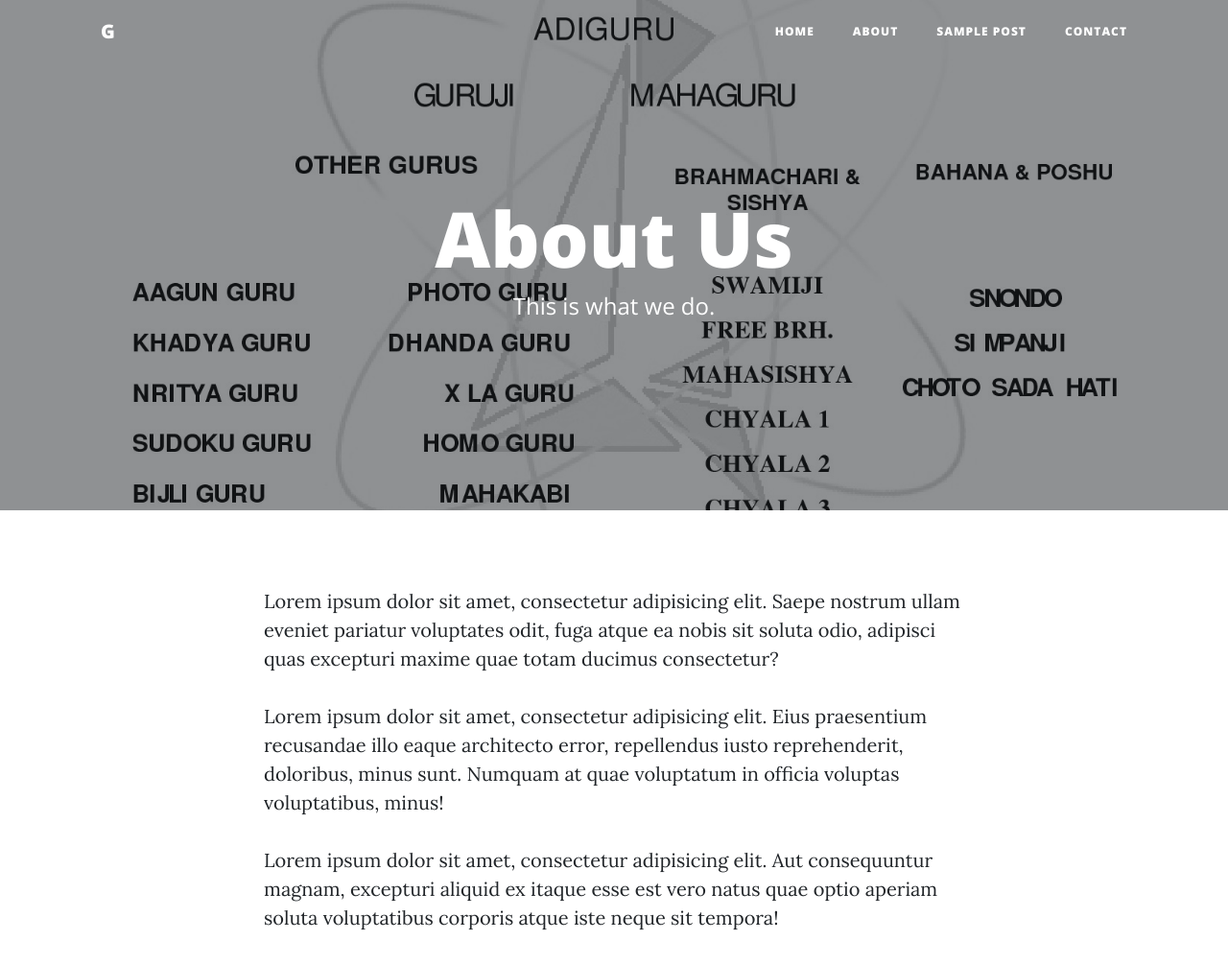
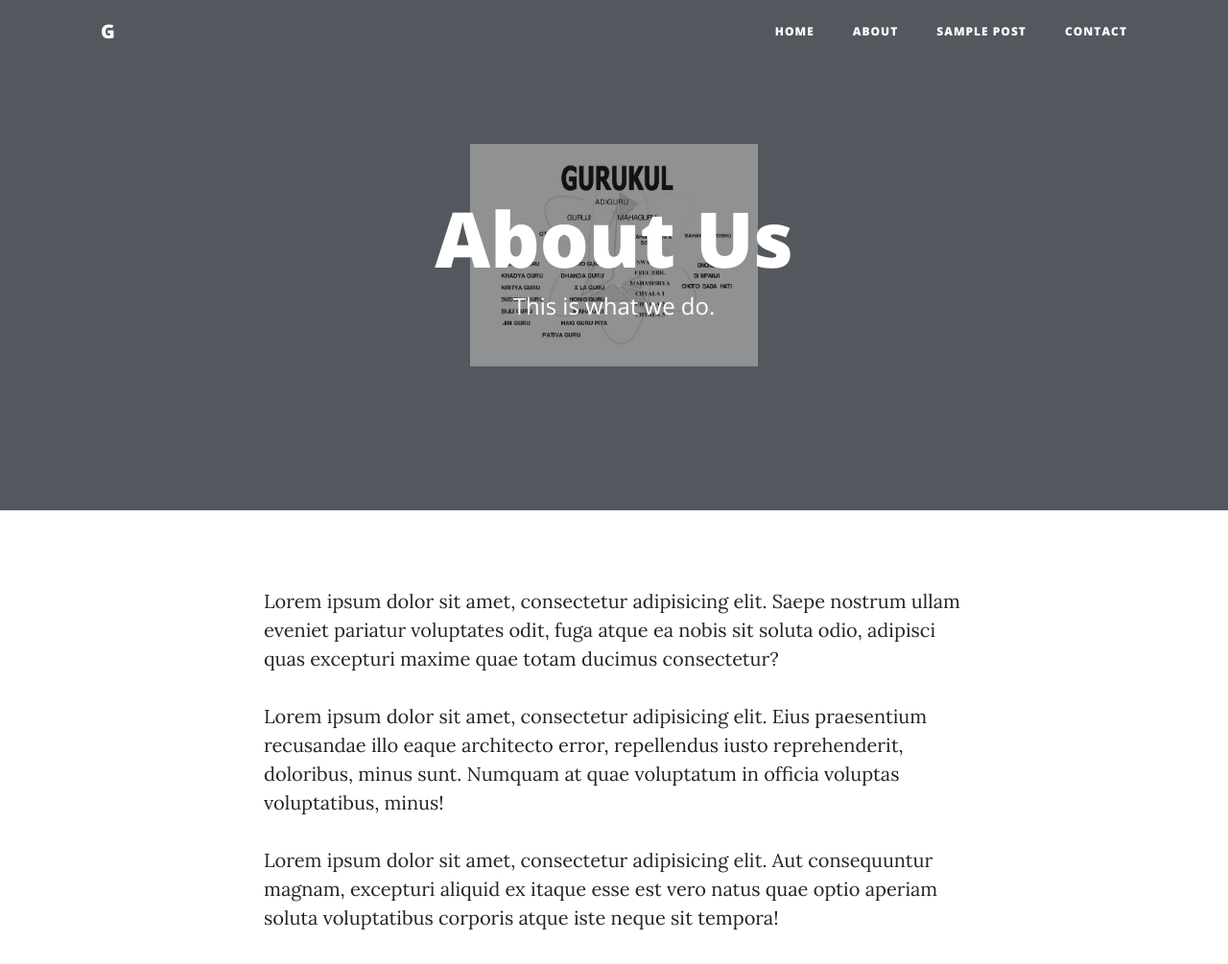
Before and after one commit to fadikar/gurukul.github.io, a website: page about.html in a window 1280 px wide. Shown: the top 1005 px of the page at 96% size. Drawn offline with nearby package versions, Linux system fonts and the light colour scheme.

Commit message:
about bg img

```diff
--- a/about.html
+++ b/about.html
@@ -53,7 +53,7 @@
     </nav>
 
     <!-- Page Header -->
-    <header class="masthead" style="background-image: url('img/GURU.jpg')">
+    <header class="masthead" style="background-image: url('img/GURU.jpg'); background-size: 300px">
       <div class="overlay"></div>
       <div class="container">
         <div class="row">
```
